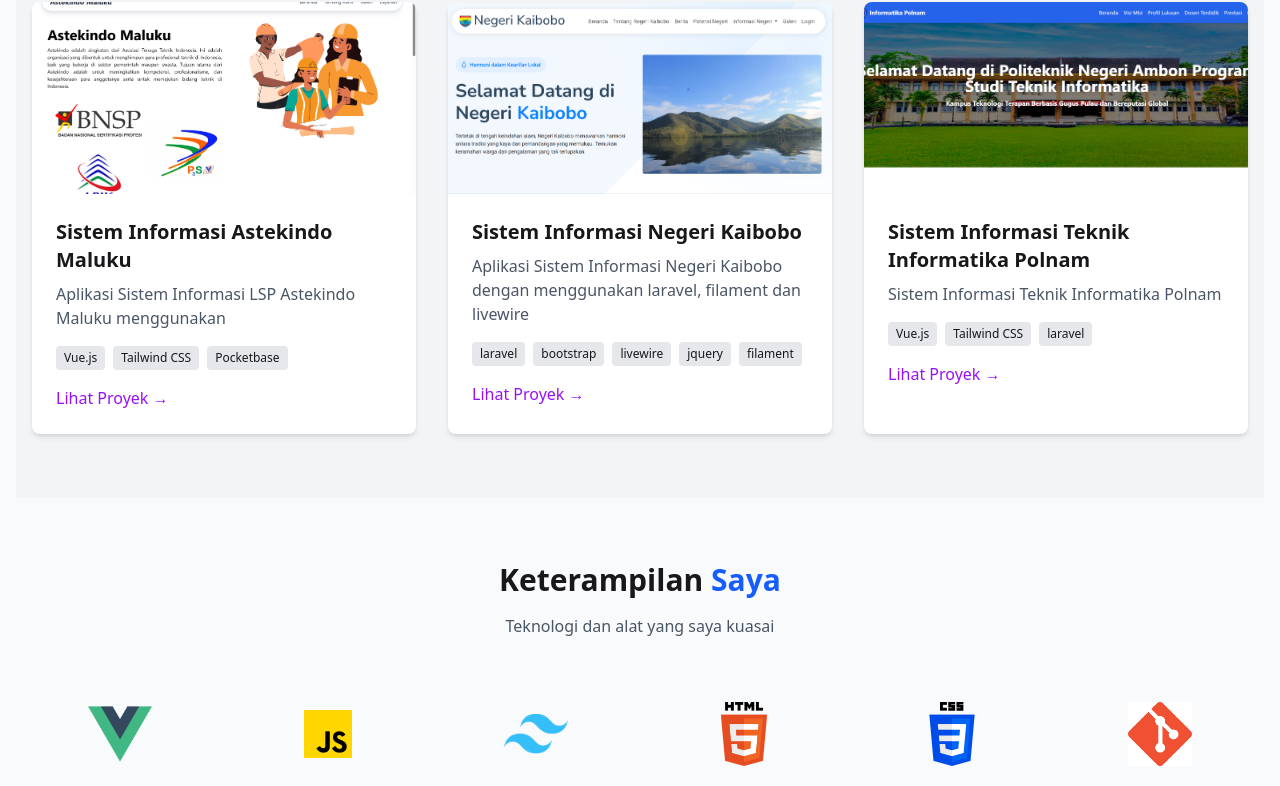
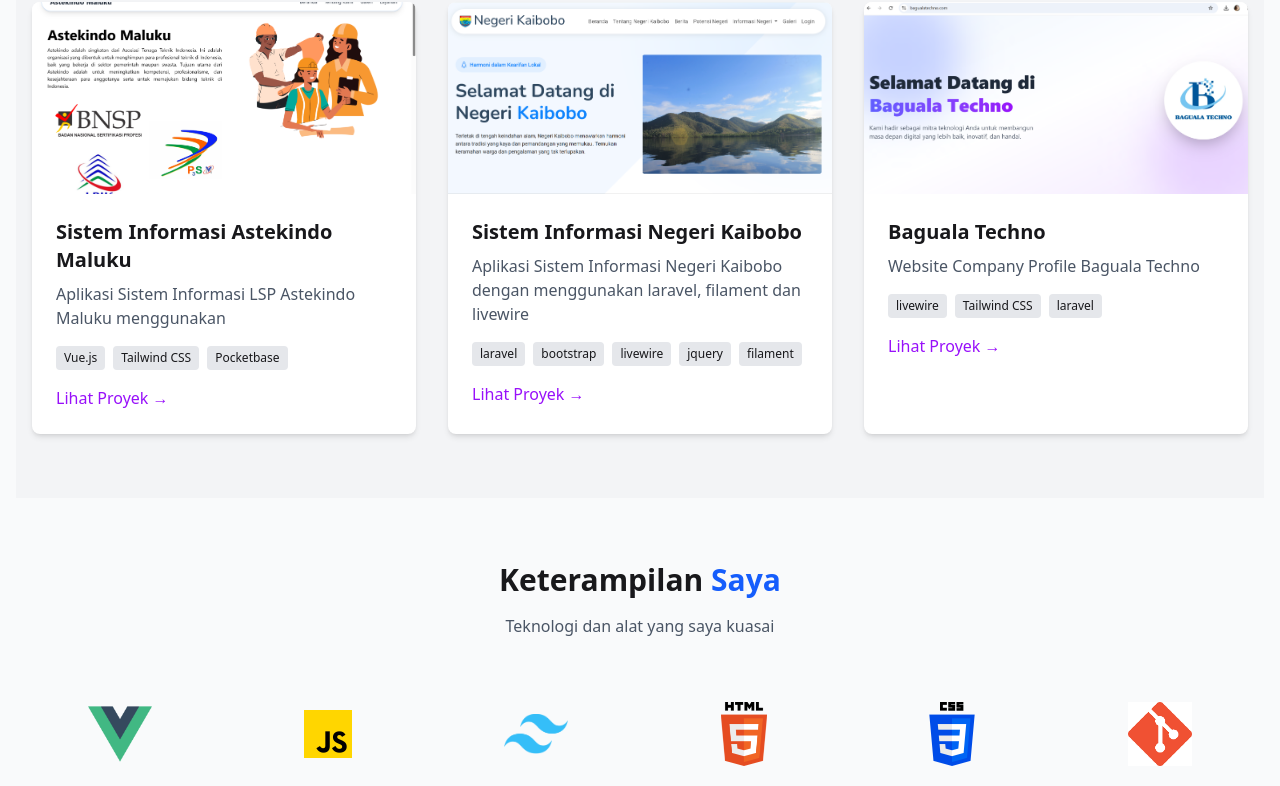
Before and after one commit to djumad/djumdjum, a Vue app: page / in a window 1280 px wide. Shown: the part 1184-1970 px from the top of the page. Built offline with nearby package versions, Linux system fonts and the light colour scheme.

Commit message:
update baguala techno

```diff
--- a/src/components/Projects.vue
+++ b/src/components/Projects.vue
@@ -40,7 +40,7 @@
 <script setup>
 import project1 from '../assets/project1.png'
 import project2 from '../assets/project2.png'
-import project3 from '../assets/project3.png'
+import project3 from '../assets/baguala.png'
 
 const projects = [
   {
@@ -58,11 +58,11 @@ const projects = [
     link: 'https://negerikaibobo.id/'
   },
   {
-    title: 'Sistem Informasi Teknik Informatika Polnam',
-    description: 'Sistem Informasi Teknik Informatika Polnam',
-    technologies: ['Vue.js', 'Tailwind CSS' , 'laravel'],
+    title: 'Baguala Techno',
+    description: 'Website Company Profile Baguala Techno',
+    technologies: ['livewire', 'Tailwind CSS' , 'laravel'],
     image: project3,
-    link: 'https://it-polnam.vercel.app'
+    link: 'https://bagualatechno.com/'
   }
 ]
 </script>
```
Also changed, not shown: src/assets/baguala.png (added).
